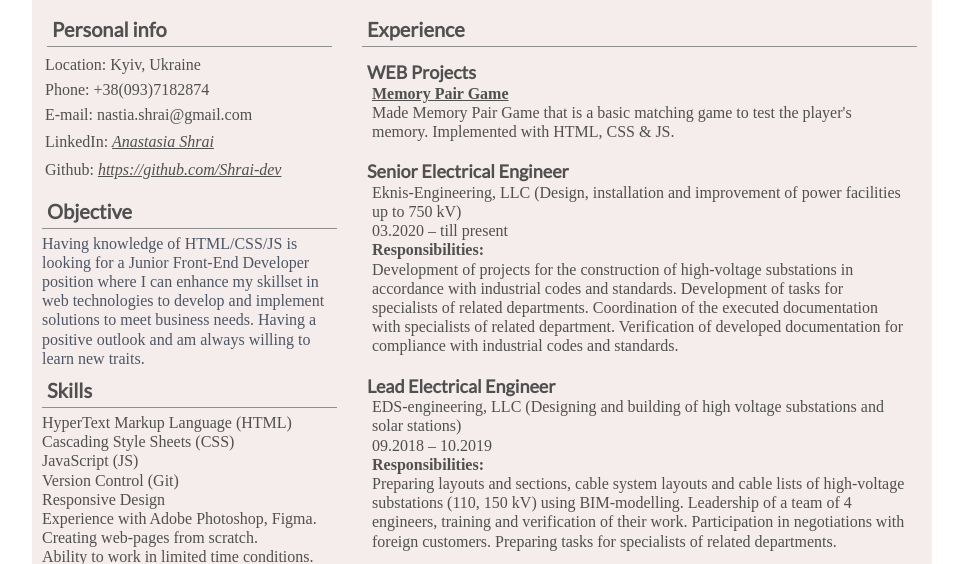
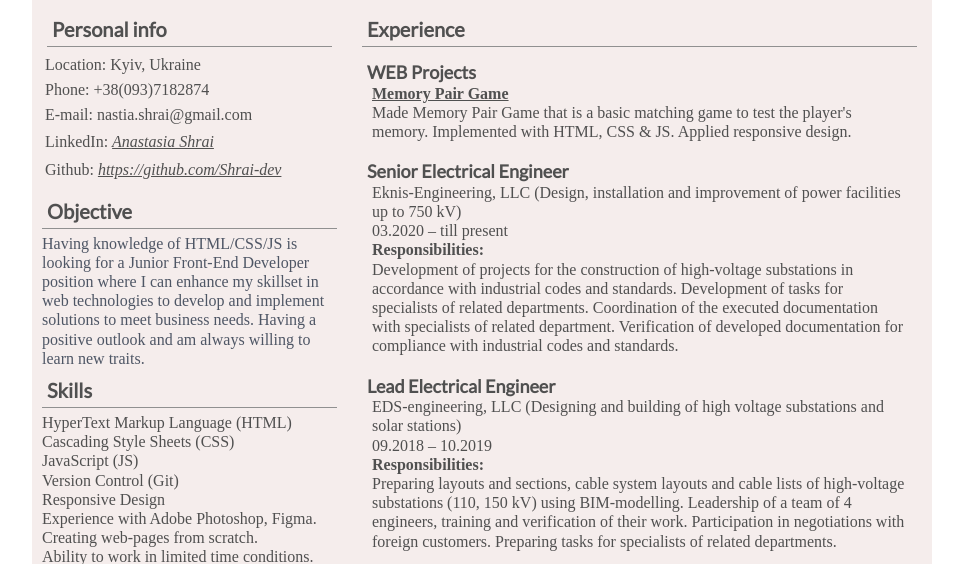
Before and after one commit to Shrai-dev/rsschool-cv, a plain HTML site: page index.html in a window 1280 px wide. Shown: the part 163-727 px from the top of the page, without its empty margins (158-1121 px from the left). Drawn offline with Linux system fonts and the light colour scheme; a web font is replaced by a local one.

Commit message:
refactor: delete comments

```diff
--- a/css/style.css
+++ b/css/style.css
@@ -172,7 +172,6 @@ body {
 .footer__text {
   font-family: "Poly", serif;
   font-size: 18px;
-  /* font-style: italic; */
   line-height: 120%;
   color: #000000;
 }
--- a/index.html
+++ b/index.html
@@ -99,7 +99,6 @@
         <h3 class="title">Experience</h3>
         <div class="experience_item">
           <h4 class="experience_title">WEB Projects</h4>
-          <!-- <p class="experience_text">03.2020 – till present</p> -->
           <h4 class="experience_text">
             <a
               href="https://shrai-dev.github.io/memory-pair-game/"
@@ -109,7 +108,8 @@
           </h4>
           <p class="experience_text">
             Made Memory Pair Game that is a basic matching game to test the
-            player's memory. Implemented with HTML, CSS & JS.
+            player's memory. Implemented with HTML, CSS & JS. Applied responsive
+            design.
           </p>
         </div>
         <div class="experience_item">
@@ -209,11 +209,6 @@
       </section>
     </main>
     <footer class="footer">
-      <!-- <h4 class="footer__title">
-        Made by
-        <a class="footer-link" href="https://github.com/Shrai-dev">Shrai-dev</a>
-        in 2021
-      </h4> -->
       <p class="footer__text">
         Made by
         <a class="footer-link" href="https://github.com/Shrai-dev">Shrai-dev</a>
```
